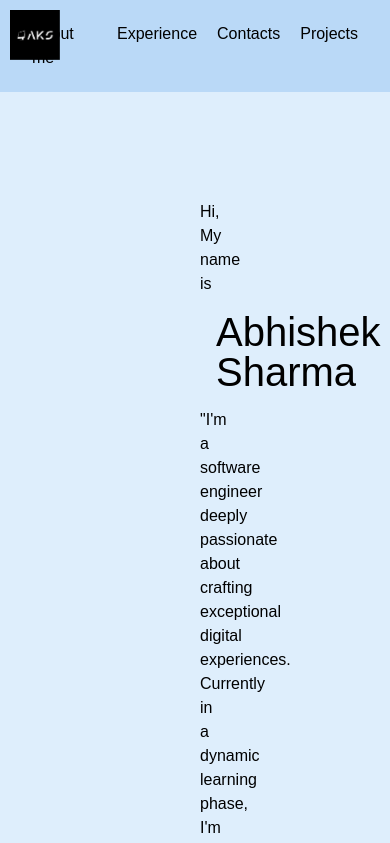
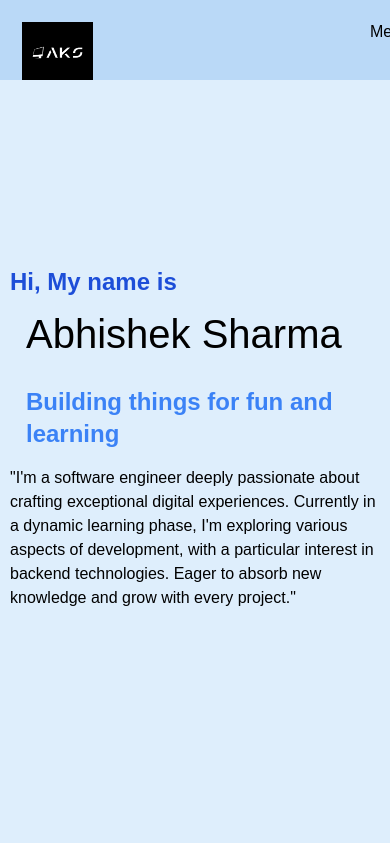
Before and after one commit to absep98/Profile-Proj, a React (Create React App) app: page / in a window 390 px wide. Shown: the top 843 px of the page. Built offline with nearby package versions, Linux system fonts and the light colour scheme.

Commit message:
Checking for responsiveness

```diff
--- a/src/App.css
+++ b/src/App.css
@@ -4,6 +4,8 @@
 }
 body {
   font-family: 'Poppins', sans-serif;
+  background-color: #deeefc;
+  box-sizing: border-box;
 }
 .App-logo {
   height: 40vmin;
--- a/src/App.js
+++ b/src/App.js
@@ -7,6 +7,7 @@ import Contact from './Components/Contact';
 import Projects from './Components/Projects';
 import Experience from './Components/Experience';
 import Volunteer from './Components/Volunteer';
+import './App.css';
 const App = () => {
   return (
     <div   className="font-poppins" style={{ backgroundColor: '#deeefc' }}>
--- a/src/Components/Experience.jsx
+++ b/src/Components/Experience.jsx
@@ -8,7 +8,7 @@ const Experience = () => {
                 <div className="flex">
                     <div className="">
                         <button id="tab-0" role="tab" tabIndex="0" aria-selected="true" aria-controls="panel-0" className="no-underline relative transition-all flex items-start w-full h-[150px] px-5 py-1 border-l-2 border-blue-200 bg-transparent text-green-500 font-mono text-xs text-left whitespace-nowrap">
-                            <span className="flex align-top">Citrix Systems</span>
+                            <span className="text-lg flex align-top">Citrix Systems</span>
                         </button>
                     </div>
                     <div className="">
@@ -35,7 +35,7 @@ const Experience = () => {
                 <div className="flex">
                     <div className="">
                         <button id="tab-0" role="tab" tabIndex="0" aria-selected="true" aria-controls="panel-0" className="no-underline relative transition-all flex items-start w-full h-[420px] px-5 py-1 border-l-2 border-blue-200 bg-transparent text-green-500 font-mono text-xs text-left whitespace-nowrap">
-                            <span>Juniper Networks</span>
+                            <span className="text-lg flex">Juniper Networks</span>
                         </button>
                     </div>
                     <div className="">
--- /dev/null
+++ b/src/Components/Header.css
@@ -0,0 +1,94 @@
+.header {
+  position: fixed;
+  top: 0;
+  width: 100%;
+  background-color: #bad9f7;
+  z-index: 1;
+  display: flex;
+  justify-content: flex-start;
+  padding: 22px;
+  margin-bottom: 10px;
+}
+
+.header img {
+  top: 10px;
+  left: 10px;
+  width: 71px;
+  height: 61px;
+}
+
+.header .scroll-link {
+  margin: 0 10px;
+}
+
+.header .menu {
+  display: none;
+}
+
+.header .nav-links {
+  display: flex;
+  flex-direction: row;
+  align-items: center;
+  justify-content: center;
+  gap: 10px;
+  margin-left: 60px;
+  margin-top: 20px;
+}
+
+.header .nav-links a {
+  text-decoration: none;
+  color: #333;
+  font-size: 1.2em;
+  transition: background-color 0.3s ease;
+}
+
+.header .nav-links a:hover {
+  background-color: #f5f5f5;
+}
+
+@media (max-width: 500px) {
+  .header {
+    width: 430px;
+    overflow-x: scroll;
+  }
+}
+
+@media (max-width: 500px) {
+  .header .scroll-link {
+    display: none;
+  }
+
+  .header {
+    height: 80px;
+  }
+
+  .header .menu {
+    display: block;
+    position: absolute;
+    right: 20px;
+    top: 20px;
+  }
+
+  .header .nav-links {
+    position: absolute;
+    right: 0;
+    height: 250px;
+    background-color: #bad9f7;
+    display: none;
+    flex-direction: column;
+    align-items: center;
+    width: 50%;
+    transform: translateX(100%);
+    transition: transform 0.3s ease-in-out;
+  }
+
+  .header .nav-links.show {
+    transform: translateX(0%);
+    display: flex;
+    flex-direction: column;
+  }
+
+  .header .nav-links.show .scroll-link {
+    display: block;
+  }
+}
--- a/src/Components/Header.jsx
+++ b/src/Components/Header.jsx
@@ -1,28 +1,27 @@
-// Header.jsx
-import React from 'react';
+import React, { useState } from 'react';
 import { Link as ScrollLink } from 'react-scroll';
 import logo from '../Data/logo.png';
+import './Header.css';
 
 const Header = () => {
+  const [showLinks, setShowLinks] = useState(false);
+
+  const toggleLinks = () => {
+    setShowLinks(!showLinks);
+  };
+
   return (
-    <div style={{
-        position: 'fixed',
-        top: 0,
-        width: '100%',
-        backgroundColor: '#bad9f7',
-        zIndex: 1,
-        display: 'flex',
-        justifyContent: 'right',
-        padding: '22px',
-        marginBottom: '10px',
-      }}>
-        <img src={logo} alt="Logo" style={{ position: 'fixed', top: 10, left: 10, width: '50px' }} />
-        <ScrollLink style={{ margin: '0 10px' }} to="/" smooth={true} offset={-50}>About me</ScrollLink>
-        <ScrollLink style={{ margin: '0 10px' }} to="experience" smooth={true} offset={-50}>Experience</ScrollLink>
-        <ScrollLink style={{ margin: '0 10px' }} to="contact" smooth={true} offset={-130}>Contacts</ScrollLink>
-        <ScrollLink style={{ margin: '0 10px' }} to="projects" smooth={true} offset={-50}>Projects</ScrollLink>
+    <div className='header'>
+      <img src={logo} alt="Logo" />
+      <div className={`nav-links ${showLinks ? 'show' : ''}`}>
+        <ScrollLink className="scroll-link" to="/" smooth={true} offset={-10}>About me</ScrollLink>
+        <ScrollLink className="scroll-link" to="experience" smooth={true} offset={-50}>Experience</ScrollLink>
+        <ScrollLink className="scroll-link" to="contact" smooth={true} offset={-130}>Contacts</ScrollLink>
+        <ScrollLink className="scroll-link" to="projects" smooth={true} offset={-50}>Projects</ScrollLink>
       </div>
+      <button className="menu" onClick={toggleLinks}>Menu</button>
+    </div>
   );
-}
+};
 
 export default Header;
--- /dev/null
+++ b/src/Components/Home.css
@@ -0,0 +1,34 @@
+body {
+    overflow-x: hidden;
+  }
+
+
+  .home-container {
+    display: flex;
+    justify-content: center;
+    align-items: center;
+    height: 100vh;
+    margin-top: 1rem;
+  }
+
+  .home-content {
+    padding: 200px;
+  }
+
+  @media screen and (max-width: 430px) {
+    .home-content {
+      padding: 10px;
+    }
+  }
+
+  @media screen and (min-width: 431px) and (max-width: 500px) {
+    .home-content {
+      padding: 20px;
+    }
+  }
+
+  @media screen and (min-width: 501px) and (max-width: 800px) {
+    .home-content {
+      padding: 50px;
+    }
+  }
--- a/src/Components/Home.jsx
+++ b/src/Components/Home.jsx
@@ -1,14 +1,17 @@
 import React from 'react'
+import './Home.css'
 
 const Home = () => {
   return (
-    <div>
-        <div className="p-[200px]">
-            <p>Hi, My name is </p>
-            <h1 className="text-7xl m-4" style={{ fontSize: 'clamp(40px, 8vw, 80px)' }}>Abhishek Sharma</h1>
-            <h3 className="max-w-3xl">"I'm a software engineer deeply passionate about crafting exceptional digital experiences. Currently in a dynamic learning phase, I'm exploring various aspects of development, with a particular interest in backend technologies. Eager to absorb new knowledge and grow with every project."</h3>
-
-        </div>
+    <div className="home-container">
+      <div className="home-content">
+        <p className='text-2xl font-semibold text-blue-700'>Hi, My name is </p>
+        <h1 className="text-7xl m-4" style={{ fontSize: 'clamp(40px, 8vw, 80px)' }}>Abhishek Sharma</h1>
+        <h2 className='text-2xl font-bold text-blue-500 p-4 rounded'>
+          Building things for fun and learning
+        </h2>
+        <h3 className="max-w-3xl">"I'm a software engineer deeply passionate about crafting exceptional digital experiences. Currently in a dynamic learning phase, I'm exploring various aspects of development, with a particular interest in backend technologies. Eager to absorb new knowledge and grow with every project."</h3>
+      </div>
     </div>
   )
 }
--- a/src/Components/MainCont.jsx
+++ b/src/Components/MainCont.jsx
@@ -24,7 +24,7 @@ const MainCont = () => {
             <h2 className="mx-[200px]">Internship Completed</h2>
           </div>
           <div className="resume flex justify-end w-full mt-8">
-            <a href="./resume.pdf"download  onClick={incrementer}  className="px-4 py-2 bg-blue-500 text-white rounded hover:bg-blue-700 transition-colors duration-300 flex items-center"> {/* Add flex and items-center here */}
+            <a href="https://drive.google.com/file/d/1jIoSbuR9JC3SFgrXlih-y8GE2LT_H4wK/view" rel="noreferrer" target="_blank" onClick={incrementer}  className="px-4 py-2 bg-blue-500 text-white rounded hover:bg-blue-700 transition-colors duration-300 flex items-center"> {/* Add flex and items-center here */}
             <span className="mr-2">Download Resume</span><IoMdCloudDownload />
             </a>
             <p className='mt-2'>{counter}+ Downloads</p>
```
Also changed, not shown: 1 other file (tests, documents, lock files or other folders).
